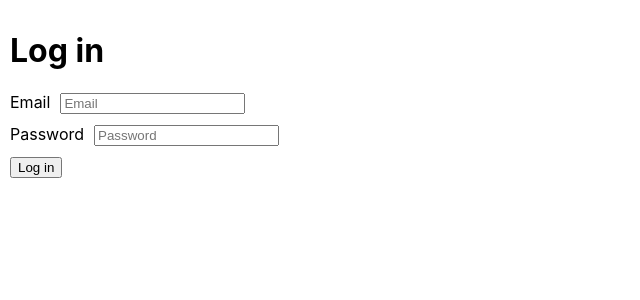
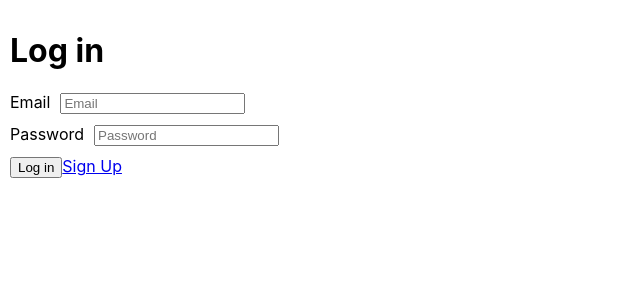
Before and after one commit to gauravjaisinghani/habit-tracker, a React (Create React App) app: page /login in a window 1280 px wide. Shown: the top 300 px of the page, without its empty margins (0-640 px from the left). Built offline with nearby package versions, Linux system fonts and the light colour scheme; no server answers.

Commit message:
login/signup routing

```diff
--- a/src/Login.js
+++ b/src/Login.js
@@ -2,6 +2,7 @@
 import { withRouter, Redirect } from "react-router";
 import app from "./base.js";
 import { AuthContext } from "./Auth.js";
+import { Link } from "react-router-dom";
 
 const Login = ({ history }) => {
   const handleLogin = useCallback(
@@ -40,6 +41,7 @@
           <input name="password" type="password" placeholder="Password" />
         </label>
         <button type="submit">Log in</button>
+        <Link to={"/signup"}>Sign Up</Link>
       </form>
     </div>
   );
--- a/src/SignUp.js
+++ b/src/SignUp.js
@@ -1,6 +1,7 @@
 import React, { useCallback } from "react";
 import { withRouter } from "react-router";
 import app from "./base";
+import { Link } from "react-router-dom";
 
 const SignUp = ({ history }) => {
   const handleSignUp = useCallback(async event => {
@@ -29,6 +30,7 @@
           <input name="password" type="password" placeholder="Password" />
         </label>
         <button type="submit">Sign Up</button>
+        <Link to={"/login"}>Log in</Link>
       </form>
     </div>
   );
```
